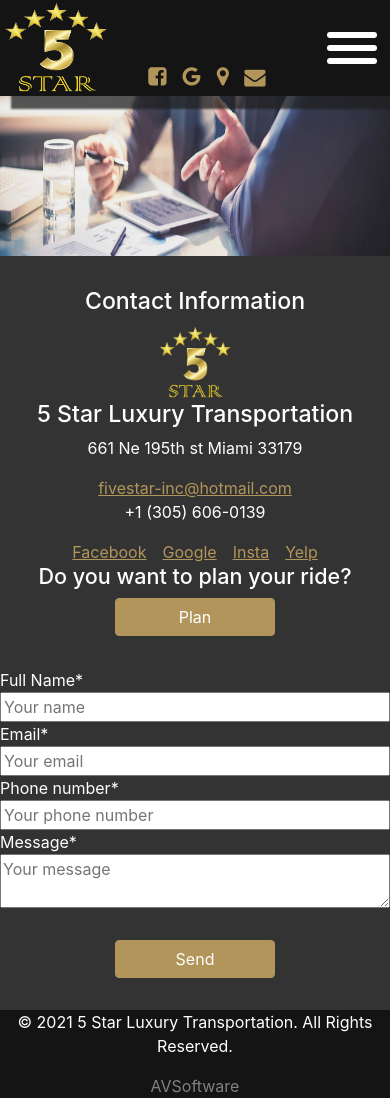
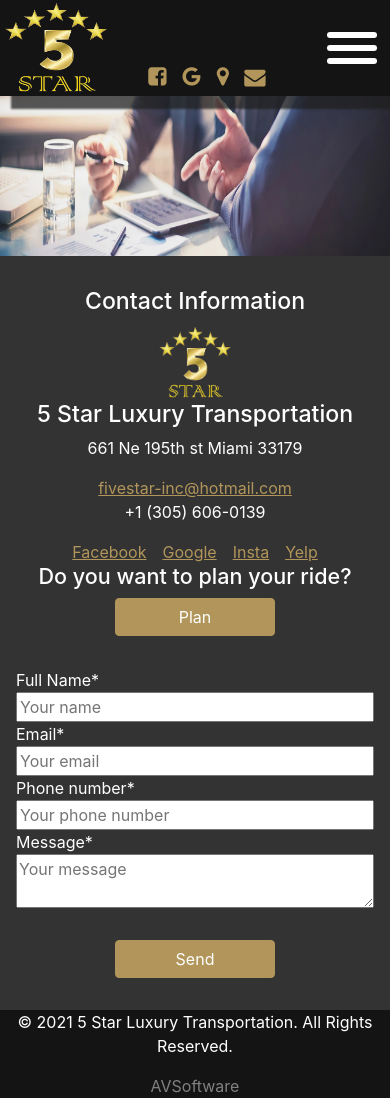
Before and after one commit to viktorferenczi/LuxuryTransportation, a React (Create React App) app: page /contact in a window 390 px wide. Built offline with nearby package versions, Linux system fonts and the light colour scheme.

Commit message:
made some css correction and responsivity

```diff
--- a/src/App.css
+++ b/src/App.css
@@ -468,6 +468,27 @@
     margin-bottom: 2rem
 }
 
+.main-page-fleet-button-div {
+    position: absolute;
+    margin-top: 14rem;
+    width: 15rem;
+    justify-self: center;
+    background: #b1955a;
+    height: 4rem;
+    border-radius: 2rem;
+    cursor: pointer;
+}
+
+.main-page-fleet-button {
+    text-decoration: unset;
+    color: white;
+    vertical-align: middle;
+    font-size: xx-large;
+    position: absolute;
+    top: 0.5rem;
+    left: 5.5rem;
+}
+
 
 
 
@@ -633,6 +654,10 @@
         width: 30rem;
     }
 
+    .main-page-fleet-button-div {
+        margin-top: 8rem;
+    }
+
 }
 
 @media only screen and (max-width: 625px) {
@@ -753,6 +778,19 @@
         height: 10rem
     }
 
+    .emailsend-input {
+        margin-left:1rem;
+        margin-right:1rem;
+    }
+
+    .emailsend-label {
+        margin-left: 1rem;
+    }
+
+    .main-page-fleet-button-div {
+        margin-top: 14rem;
+    }
+
 }
 
 @media only screen and (max-width: 280px) {
--- a/src/components/ContactPage/EmailSender.js
+++ b/src/components/ContactPage/EmailSender.js
@@ -80,17 +80,17 @@
             </Alert>
 
             <form onSubmit={handleSubmit} style={{ flexDirection: 'column', display: 'flex' }}>
-                <label style={{ color: 'white', textAlign: 'left' }} htmlFor={"name"}>Full Name*</label>
-                <input onChange={ (e) => handleChange(e,"name")} required type="text" id="name" name="name" value={name} placeholder={"Your name"}/>
+                <label className="emailsend-label" style={{ color: 'white', textAlign: 'left' }} htmlFor={"name"}>Full Name*</label>
+                <input className="emailsend-input" onChange={ (e) => handleChange(e,"name")} required type="text" id="name" name="name" value={name} placeholder={"Your name"}/>
 
-                <label style={{ color: 'white', textAlign: 'left' }} htmlFor={"email"}>Email*</label>
-                <input onChange={ (e) => handleChange(e,"email")} required type="email" id="email" name="email" value={email} placeholder={"Your email"}/>
+                <label className="emailsend-label" style={{ color: 'white', textAlign: 'left' }} htmlFor={"email"}>Email*</label>
+                <input className="emailsend-input" onChange={ (e) => handleChange(e,"email")} required type="email" id="email" name="email" value={email} placeholder={"Your email"}/>
 
-                <label style={{ color: 'white', textAlign: 'left' }} htmlFor={"phone"}>Phone number*</label>
-                <input onChange={ (e) => handleChange(e,"phone")} required type="text" id="phone" name="phone" value={phone} placeholder={"Your phone number"}/>
+                <label className="emailsend-label" style={{ color: 'white', textAlign: 'left' }} htmlFor={"phone"}>Phone number*</label>
+                <input className="emailsend-input" onChange={ (e) => handleChange(e,"phone")} required type="text" id="phone" name="phone" value={phone} placeholder={"Your phone number"}/>
 
-                <label style={{ color: 'white', textAlign: 'left' }} htmlFor={"message"}>Message*</label>
-                <textarea onChange={ (e) => handleChange(e,"message")} required type="text" id="message" name="message" value={message} placeholder={"Your message"}/>
+                <label className="emailsend-label" style={{ color: 'white', textAlign: 'left' }} htmlFor={"message"}>Message*</label>
+                <textarea className="emailsend-input" onChange={ (e) => handleChange(e,"message")} required type="text" id="message" name="message" value={message} placeholder={"Your message"}/>
 
                 <Button className="send-contact-mail-button" type={"submit"}>Send</Button>
             </form>
--- a/src/components/MainLandingPage/CarChooser.js
+++ b/src/components/MainLandingPage/CarChooser.js
@@ -12,8 +12,8 @@
 
             </div>
 
-            <div style={{ position: 'absolute', marginTop: '4rem', width:'5rem', justifySelf: 'center', background: '#b1955a', height: '2rem', borderRadius: '2rem' }}>
-                <a style={{ textDecoration: 'unset', color: 'white', verticalAlign:'middle' }} href="/fleet">Fleet</a>
+            <div className="main-page-fleet-button-div" >
+                <a className="main-page-fleet-button" href="/fleet">Fleet</a>
             </div>
             <div className="car-mercedes-div" >
                 <img className="car-mercedes-img" src={mercedes}></img>
--- a/src/pages/BookingPage.js
+++ b/src/pages/BookingPage.js
@@ -34,15 +34,16 @@
             <Header />
             <h3 style={{ color: '#b1955a' }} >Let us provide you your unforgettable ride!</h3>
             <div style={{ display: 'inline-grid' }}>
+                <ServiceChooser
+                    onSetDate={setDate}
+                    onSetService={setService}
+                    onSetCar={setCar}
+                />
+
                 <ChoosenService
                     date={date}
                     service={service}
                     car={car}
-                />
-                <ServiceChooser
-                    onSetDate={setDate}
-                    onSetService={setService}
-                    onSetCar={setCar}
                 />
             </div>
 
```
